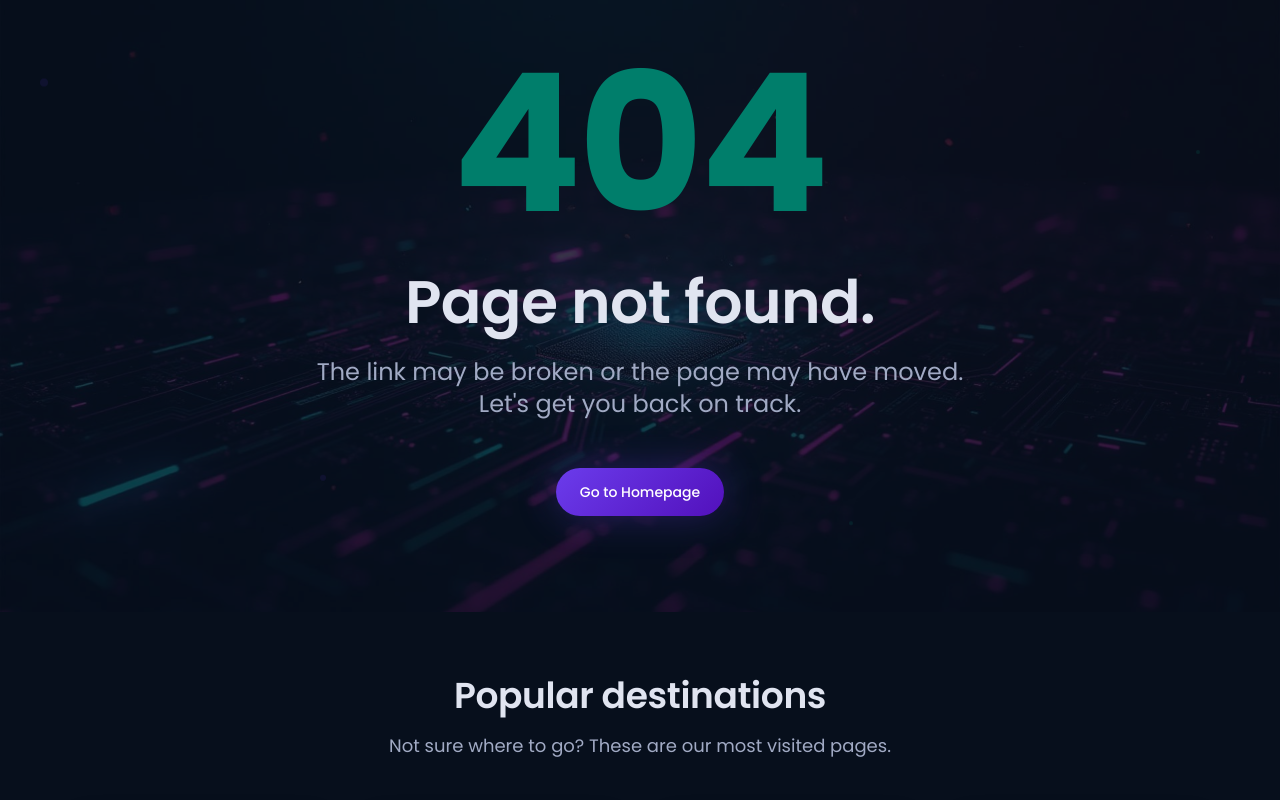
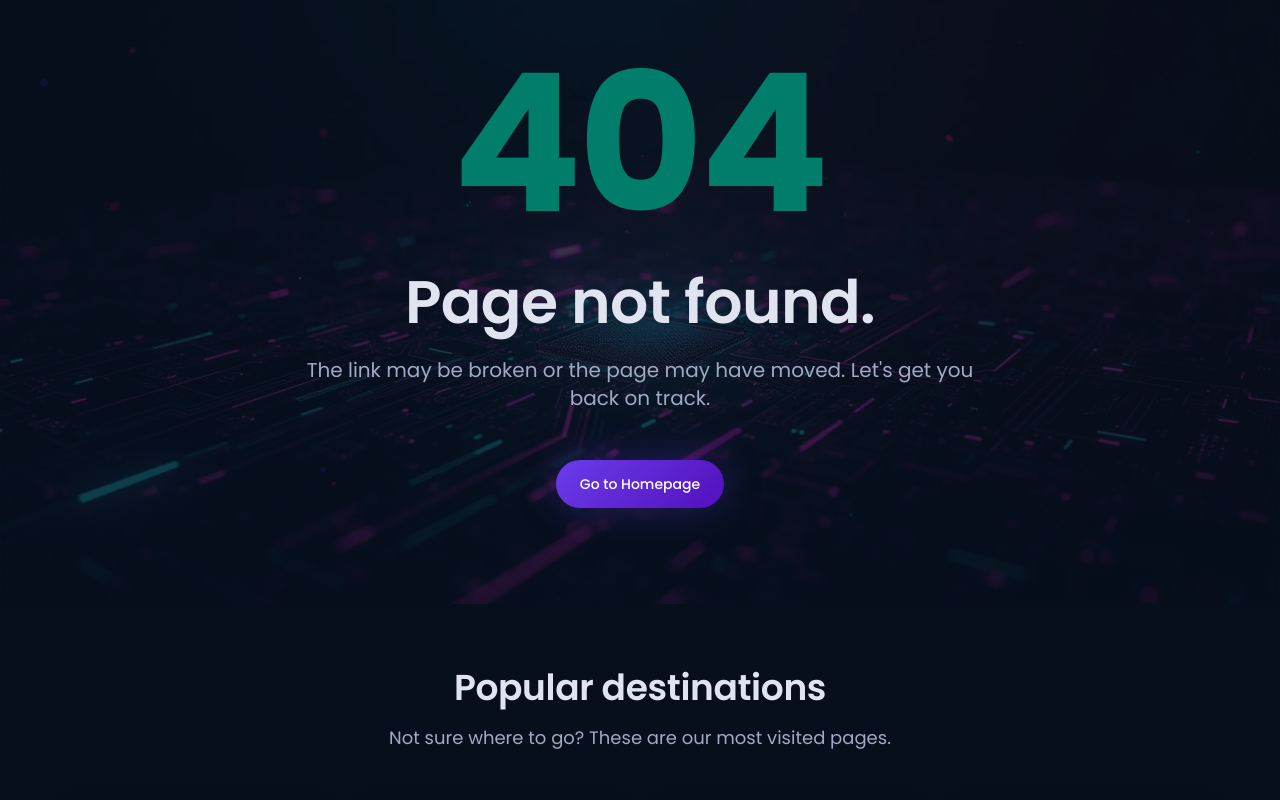
Before and after one commit to TechLeadsUser/error-page-aihi, a React (Vite) app: page /sitemap in a window 1280 px wide. Shown: the top 800 px of the page. Built offline with nearby package versions, Linux system fonts and the light colour scheme.

Commit message:
Visual edit in Lovable
Edited UI in Lovable

```diff
--- a/src/components/404/Hero404.tsx
+++ b/src/components/404/Hero404.tsx
@@ -39,7 +39,7 @@ const Hero404 = () => {
           <h2 className="text-3xl sm:text-4xl xl:text-6xl font-semibold text-text-primary tracking-tight leading-tight lg:text-3xl">
             Page not found.
           </h2>
-          <p className="text-lg sm:text-xl lg:text-2xl text-text-secondary max-w-2xl mx-auto leading-relaxed">
+          <p className="text-lg sm:text-xl text-text-secondary max-w-2xl mx-auto leading-relaxed lg:text-xl">
             The link may be broken or the page may have moved. Let's get you back on track.
           </p>
         </div>
```
